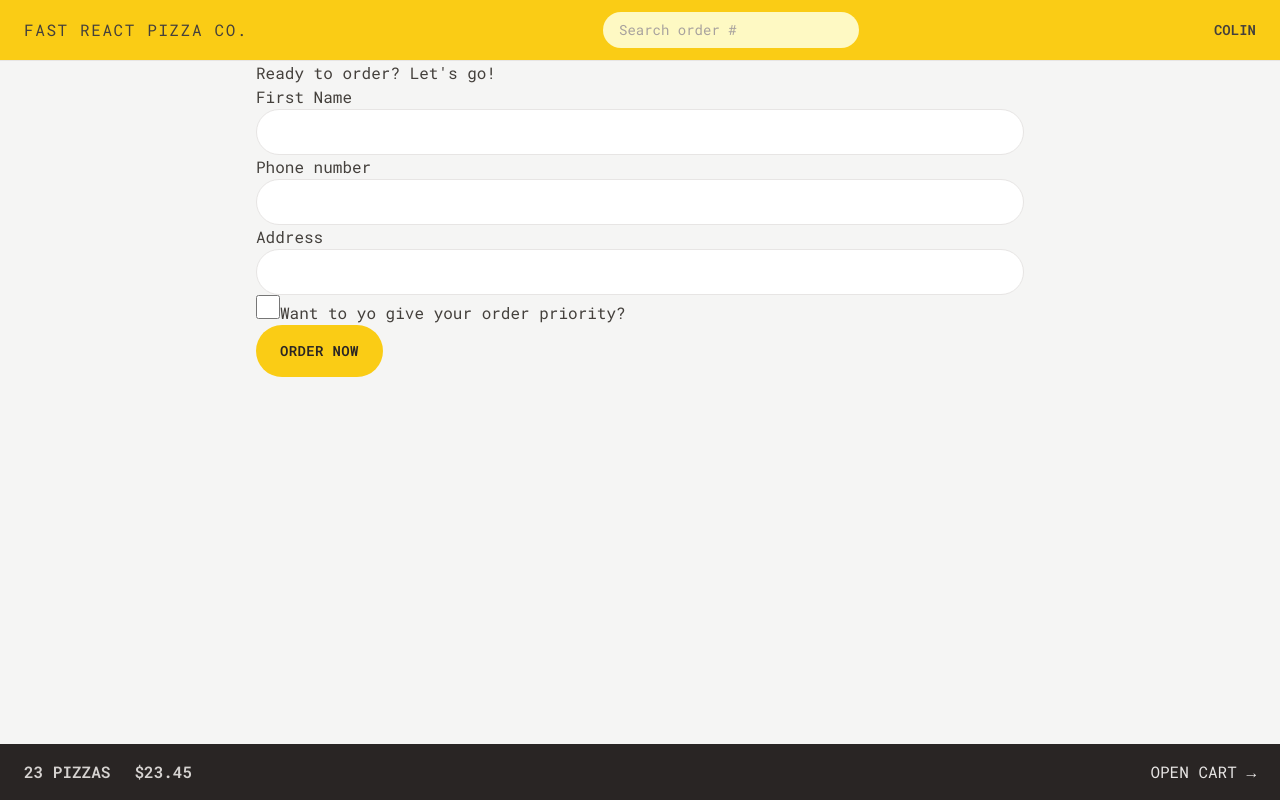
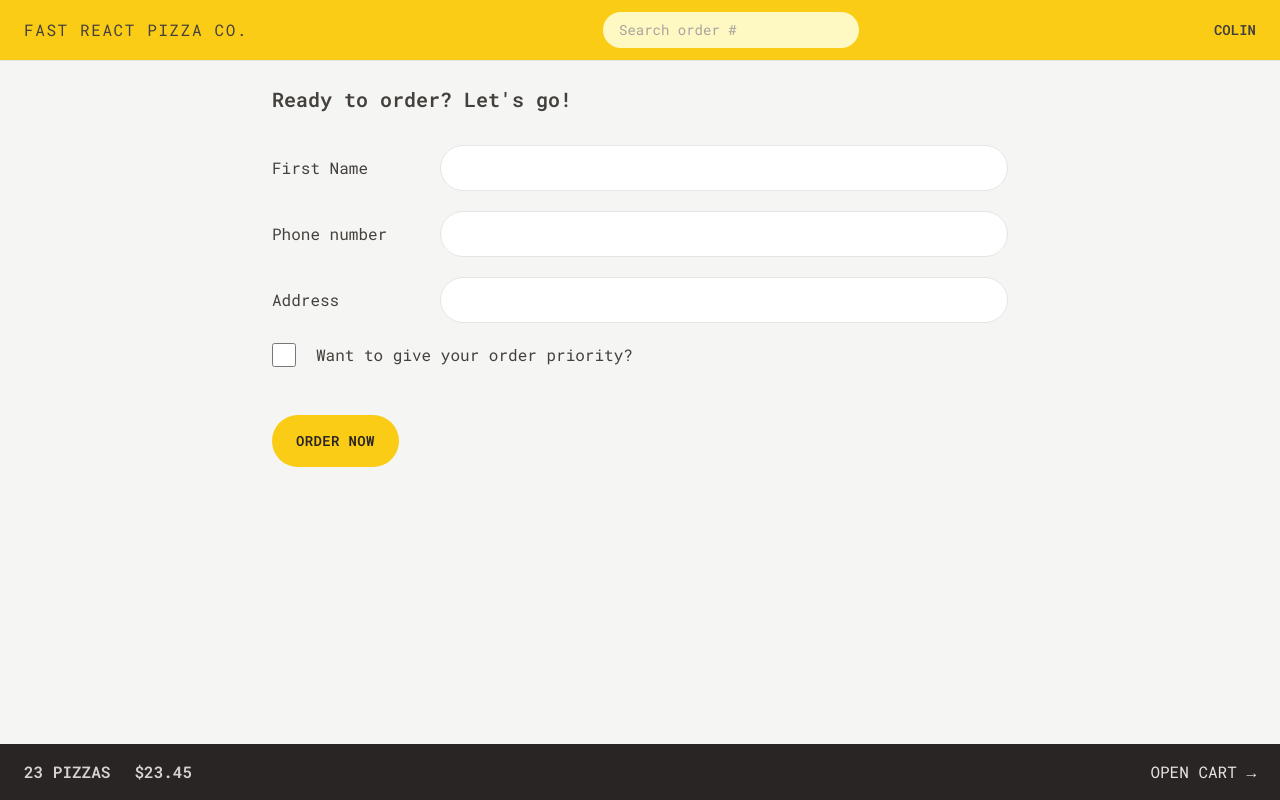
Before and after one commit to cbhuber17/fast-react-pizza-co, a React (Vite) app: page /order/new in a window 1280 px wide. Built offline with nearby package versions, Linux system fonts and the light colour scheme.

Commit message:
feat: style create-order page.

```diff
--- a/src/features/order/CreateOrder.jsx
+++ b/src/features/order/CreateOrder.jsx
@@ -43,31 +43,40 @@
   const cart = fakeCart;
 
   return (
-    <div>
-      <h2>Ready to order? Let's go!</h2>
+    <div className="px-4 py-6">
+      <h2 className="mb-8 text-xl font-semibold">Ready to order? Let's go!</h2>
 
       <Form method="POST">
-        <div>
-          <label>First Name</label>
-          <input className="input" type="text" name="customer" required />
+        <div className="mb-5 flex flex-col gap-2 gap-2 sm:flex-row sm:items-center">
+          <label className="sm:basis-40">First Name</label>
+          <input className="input grow" type="text" name="customer" required />
         </div>
 
-        <div>
-          <label>Phone number</label>
-          <div>
-            <input className="input" type="tel" name="phone" required />
-          </div>
-          {formErrors?.phone && <p>{formErrors.phone}</p>}
-        </div>
-
-        <div>
-          <label>Address</label>
-          <div>
-            <input className="input" type="text" name="address" required />
+        <div className="mb-5 flex flex-col gap-2 gap-2 sm:flex-row sm:items-center">
+          <label className="sm:basis-40">Phone number</label>
+          <div className="grow">
+            <input className="input w-full" type="tel" name="phone" required />
+            {formErrors?.phone && (
+              <p className="mt-2 rounded-md bg-red-100 p-2 text-xs text-red-700">
+                {formErrors.phone}
+              </p>
+            )}
           </div>
         </div>
 
-        <div>
+        <div className="mb-5 flex flex-col gap-2 gap-2 sm:flex-row sm:items-center">
+          <label className="sm:basis-40">Address</label>
+          <div className="grow">
+            <input
+              className="input w-full"
+              type="text"
+              name="address"
+              required
+            />
+          </div>
+        </div>
+
+        <div className="mb-12 flex items-center gap-5">
           <input
             className="h-6 w-6 accent-yellow-400 focus:outline-none focus:ring focus:ring-yellow-400 focus:ring-offset-2"
             type="checkbox"
@@ -76,7 +85,7 @@
             // value={withPriority}
             // onChange={(e) => setWithPriority(e.target.checked)}
           />
-          <label htmlFor="priority">Want to yo give your order priority?</label>
+          <label htmlFor="priority">Want to give your order priority?</label>
         </div>
 
         <div>
--- a/src/index.css
+++ b/src/index.css
@@ -4,7 +4,7 @@
 
 @layer components {
   .input {
-    @apply w-full rounded-full border border-stone-200 px-4 py-2 text-sm transition-all duration-300 placeholder:text-stone-400 focus:outline-none focus:ring focus:ring-yellow-400 md:px-6 md:py-3;
+    @apply rounded-full border border-stone-200 px-4 py-2 text-sm transition-all duration-300 placeholder:text-stone-400 focus:outline-none focus:ring focus:ring-yellow-400 md:px-6 md:py-3;
   }
 
   /* https://dev.to/afif/i-made-100-css-loaders-for-your-next-project-4eje */
```
Also changed, not shown: index.html (+4 -1 lines).
